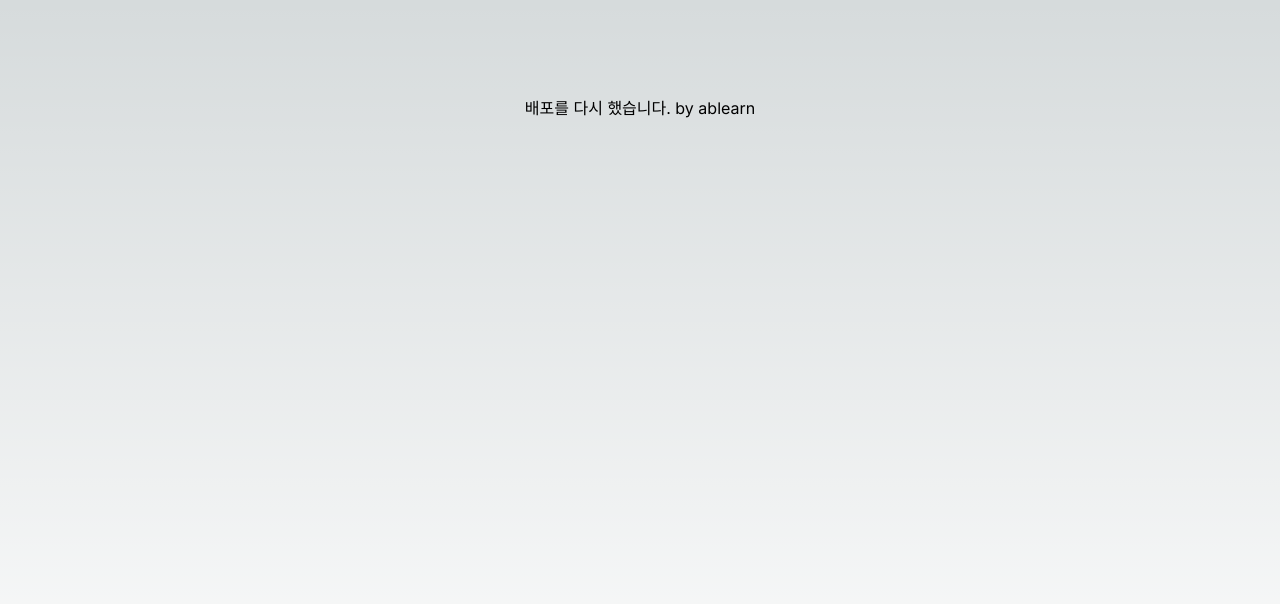
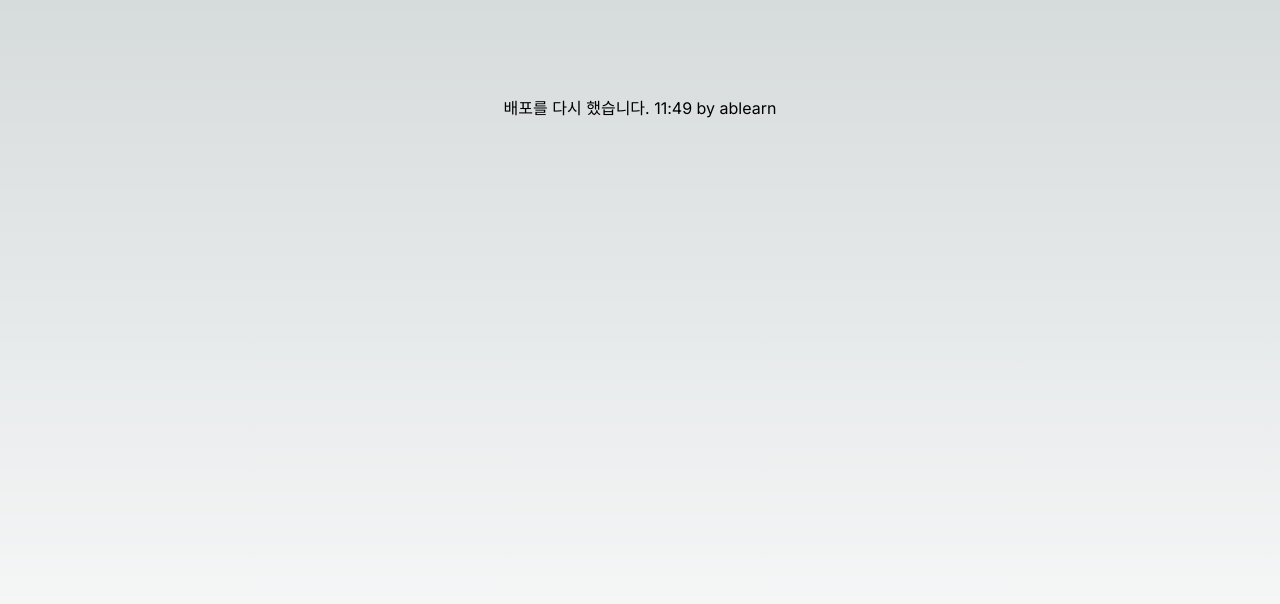
Before and after one commit to jsoh01/instagram, a Next.js app: page / in a window 1280 px wide. Shown: the top 604 px of the page. Built offline with nearby package versions, Linux system fonts and the light colour scheme.

Commit message:
initailized

```diff
--- a/app/page.js
+++ b/app/page.js
@@ -3,7 +3,7 @@ import Image from "next/image";
 export default function Home() {
   return (
     <main className="flex min-h-screen flex-col items-center justify-between p-24">
-      배포를 다시 했습니다. by ablearn
+      배포를 다시 했습니다. 11:49 by ablearn
     </main>
   );
 }
```
